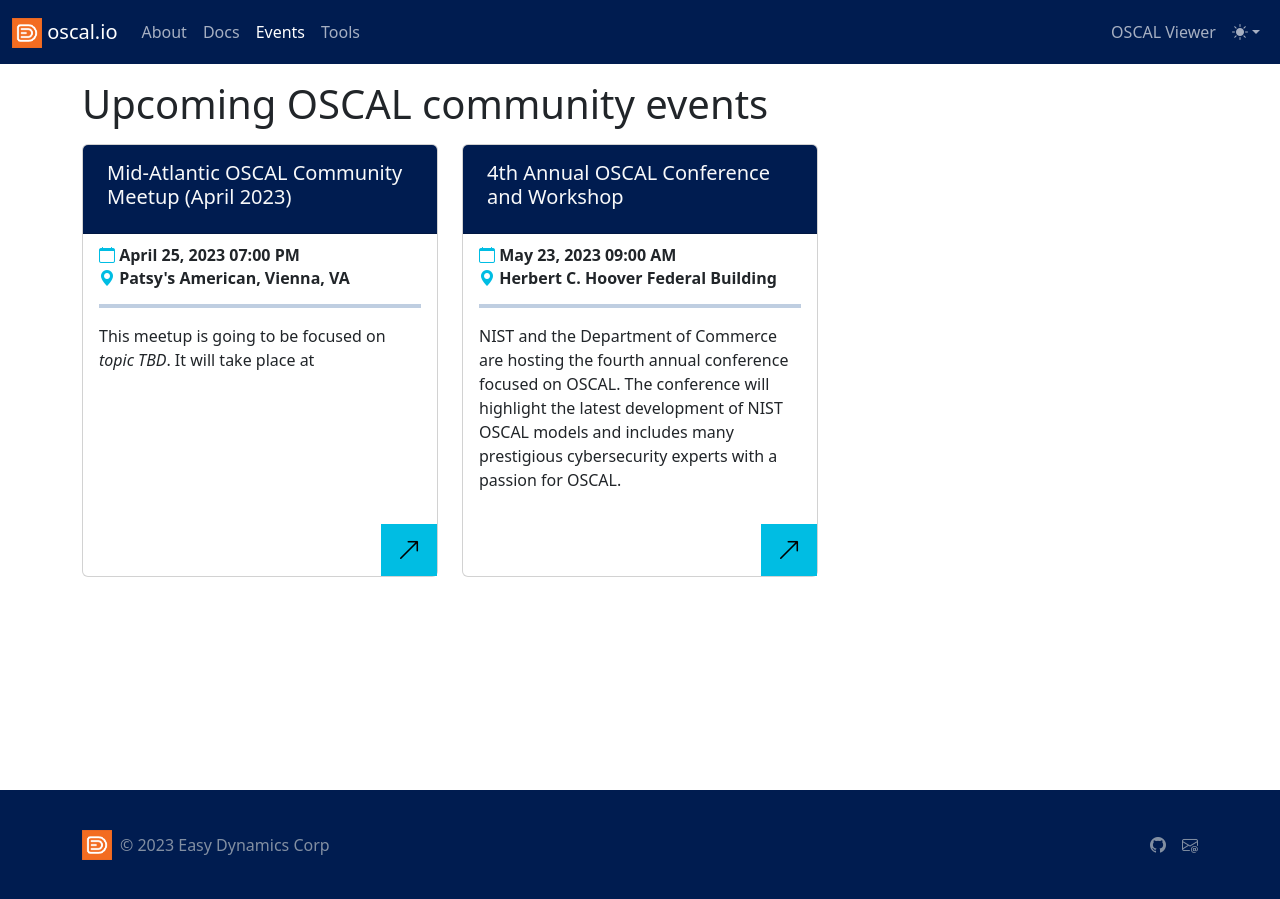
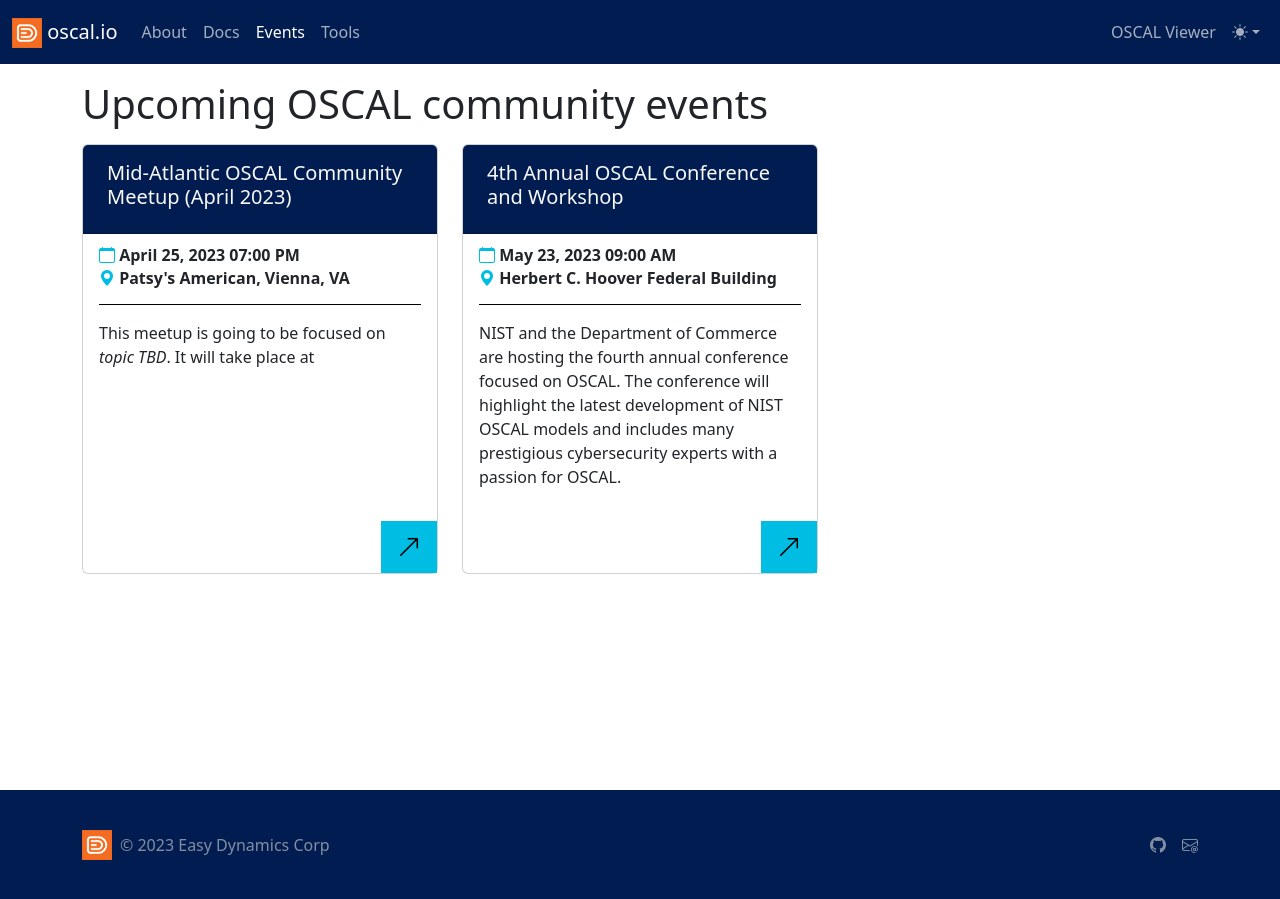
Before and after one commit to EasyDynamics/oscal.io, a Jekyll site: the page built from events.md, in a window 1280 px wide. Built offline with Jekyll 4.4.1, drawn with Linux system fonts in a browser that asks for light colours.

Commit message:
fix: border displayed incorrectly for event cards

```diff
--- a/_layouts/events.html
+++ b/_layouts/events.html
@@ -19,8 +19,7 @@ layout: page
       <div class="card-body">
         <p class="h6 mb-2 card-subtitle fw-bold"><i class="bi-calendar text-secondary" title="Event time" aria-label="Event time"></i> {{ event.start-date | date: "%B %d, %Y %I:%M %p %Z" }}</p>
         <p class="h6 card-subtitle fw-bold"><i class="bi-geo-alt-fill text-secondary" title="Event location" aria-label="Event location"></i> {{ event.location }}</p>
-        <hr class="border border-2 border-primary">
-        <p class="card-text">{{ event.content }}</p>
+        <p class="card-text border-top border-1 mt-3 border-black">{{ event.content }}</p>
       </div>
       <div class="d-flex flex-row-reverse p-0 card-footer bg-transparent border-0">
         <a class="m-0 px-3 py-2 bg-secondary text-black link-underline-opacity-0" href="{{ event.link.url }}" title="{{ event.link.name }}" target="_blank">
```
